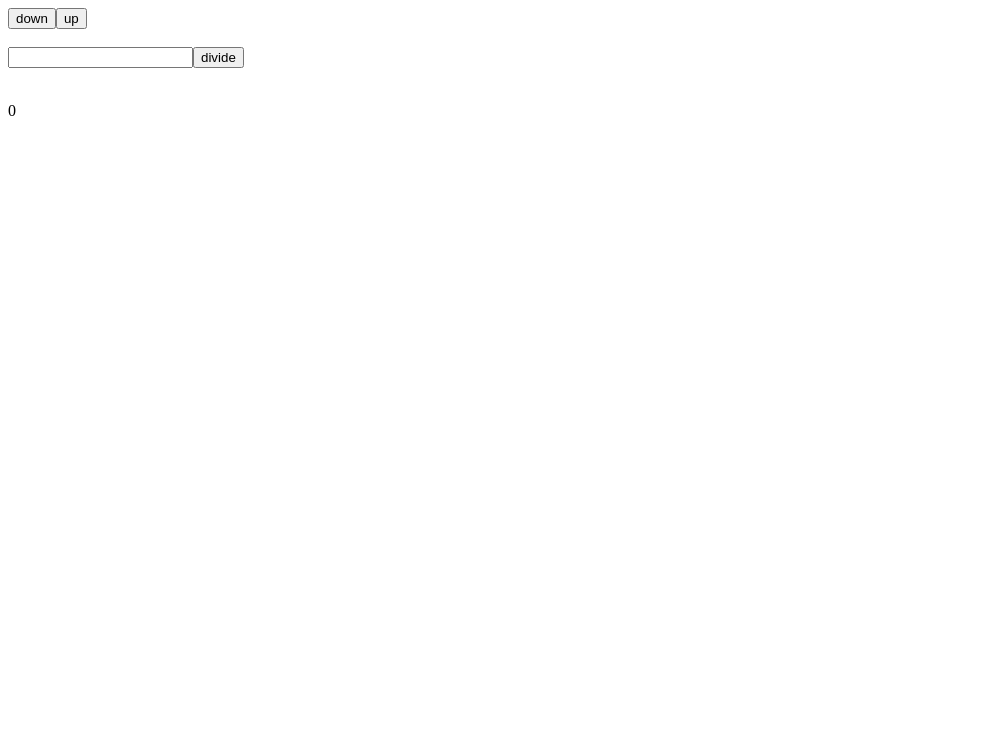
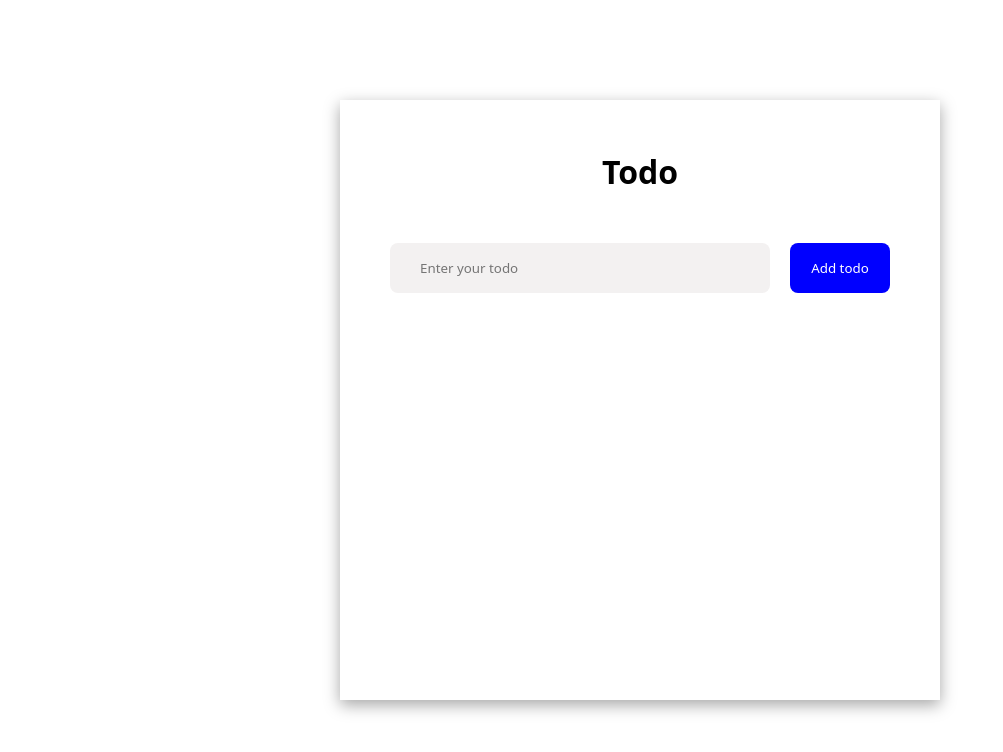
Before and after one commit to Nguyenthithuhang0406/ReactJs-HIT, a React (Vite) app: page / in a window 1280 px wide. Shown: the top 752 px of the page, without its empty margins (0-1003 px from the left). Built offline with nearby package versions, Linux system fonts and the light colour scheme.

Commit message:
BTVN10.2

```diff
--- a/src/App.jsx
+++ b/src/App.jsx
@@ -1,62 +1,183 @@
 /* eslint-disable */
-import React, { useReducer, useState } from 'react'
+// /* eslint-disable */
+// import React, { useReducer, useState } from 'react'
 
-//useState
-//initState
-//action (down/up)
+// //useState
+// //initState
+// //action (down/up)
 
-//useReducer
-//initState
-const initState = 0;
-//actions
-const UP_COUNT = 'up';
-const DOWN_COUNT = 'down';
-const DIVIDE_BY = 'divide';
-//reducer
+// //useReducer
+// //initState
+// const initState = 0;
+// //actions
+// const UP_COUNT = 'up';
+// const DOWN_COUNT = 'down';
+// const DIVIDE_BY = 'divide';
+// //reducer
+// const reducer = (state, action) => {
+
+//   switch (action.type) {
+//     case UP_COUNT:
+//       return state + 1;
+//     case DOWN_COUNT:
+//       return state - 1;
+//     case DIVIDE_BY:
+//       // return state / action.divisor;   //chia dung
+//       return Math.floor(state / action.divisor);
+
+//     default:
+//       throw new Error("invalid action");
+//   }
+
+// }
+// //dispatch
+// const App = () => {
+
+//   //dispatch
+//   const [count, dispatch] = useReducer(reducer, initState);
+//   const [divisor, setDivisor] = useState(1);
+
+//   const handleDown = () => {
+//     setCount(count - 1);
+//   };
+
+//   const handleUp = () => {
+//     setCount(count + 1);
+//   }
+//   return (
+//     <>
+//       <button onClick={() => dispatch({ type: DOWN_COUNT })}>down</button>
+//       <button onClick={() => dispatch({ type: UP_COUNT })}>up</button>
+//       <br/><br/>
+//       <div>
+//         <input className='input' onChange={(e) => setDivisor(e.target.value)}
+//         />
+//         <button onClick={() => dispatch({type: DIVIDE_BY, divisor: divisor})}>divide</button>
+//       </div>
+
+//       <br />
+//       <p>{count}</p>
+//     </>
+//   )
+// }
+
+// export default App;
+
+
+import React, { useReducer } from 'react';
+import './App.scss';
+import "./index.scss";
+
+
+// useReducer
+// 1. init State
+const initState = {
+  todoInput: '',
+  todos: [],
+  editingIndex: null
+}
+// 2. actions
+const SET_INPUT_VALUE = 'set_input_value'
+const ADD_TODO = 'add';
+const UPDATE_TODO = 'update';
+const DELETE_TODO = 'delete';
+const ISEDITING = 'edit';
+
+const setTodo = payload => ({
+  type: SET_INPUT_VALUE,
+  payload
+})
+
+const updateTodo = (index) => ({
+  type: UPDATE_TODO,
+  index
+});
+
+const deleteTodo = (index) => ({
+  type: DELETE_TODO,
+  index
+})
+// 3. reducer
 const reducer = (state, action) => {
+  switch (action.type) {
+    case SET_INPUT_VALUE:
+      return {
+        ...state,
+        todoInput: action.payload
+      }
+    case ADD_TODO:
+      return {
+        ...state,
+        todos: [...state.todos, state.todoInput],
+        todoInput: '',
+      }
 
-  switch (action.type) {
-    case UP_COUNT:
-      return state + 1;
-    case DOWN_COUNT:
-      return state - 1;
-    case DIVIDE_BY:
-      // return state / action.divisor;   //chia dung
-      return Math.floor(state / action.divisor);
+    case ISEDITING:
+      state.todoInput = state.todos[action.index];
+      return {
+        ...state,
+        editingIndex: action.index,
+      }
+
+    case UPDATE_TODO:
+      return {
+        todos: state.todos.map((todo, index) => index === state.editingIndex ? state.todoInput : todo),
+        todoInput: '',
+        editingIndex: null,
+      }
+
+    case DELETE_TODO:
+      let deleteTodo = [...state.todos];
+      deleteTodo.splice(action.id, 1);
+      console.log(deleteTodo);
+      return {
+        ...state,
+        todos: [...deleteTodo]
+      }
 
     default:
-      throw new Error("invalid action");
+      throw new Error("Invalid action")
   }
+}
+// 4. dispatch
 
-}
-//dispatch
-const App = () => {
+function App() {
 
-  //dispatch
-  const [count, dispatch] = useReducer(reducer, initState);
-  const [divisor, setDivisor] = useState(1);
+  const [todo, dispatch] = useReducer(reducer, initState);
 
-  const handleDown = () => {
-    setCount(count - 1);
-  };
+  return (
+    <div className='app'>
+      <div className='body'>
+        <h1 >Todo</h1>
+        <input
+          type="text"
+          placeholder='Enter your todo'
+          value={todo.todoInput}
+          onChange={e => dispatch(setTodo(e.target.value))}
+        />
+        {
+          todo.editingIndex !== null ?
+            <button className='button' onClick={() => dispatch({ type: UPDATE_TODO })}>Update todo</button> :
+            <button className='button' onClick={() => dispatch({ type: ADD_TODO })}>Add todo</button>
+        }
 
-  const handleUp = () => {
-    setCount(count + 1);
-  }
-  return (
-    <>
-      <button onClick={() => dispatch({ type: DOWN_COUNT })}>down</button>
-      <button onClick={() => dispatch({ type: UP_COUNT })}>up</button>
-      <br/><br/>
-      <div>
-        <input className='input' onChange={(e) => setDivisor(e.target.value)}
-        />
-        <button onClick={() => dispatch({type: DIVIDE_BY, divisor: divisor})}>divide</button>
+        <ul>
+          {
+            todo?.todos && todo.todos.map((item, index) => (
+              <li key={index}>
+                <p style={{ display: 'inline' }}>
+                  {item}
+                </p>
+                <div className='bt-action'>
+                  <button className='action' onClick={() => dispatch(deleteTodo(index))}>&times;</button>
+                  <button className='action' onClick={() => dispatch({ type: ISEDITING, index })}>Sửa</button>
+                </div>
+              </li>
+            ))
+          }
+        </ul>
       </div>
-
-      <br />
-      <p>{count}</p>
-    </>
+    </div>
   )
 }
 
--- a/src/App.scss
+++ b/src/App.scss
@@ -0,0 +1,59 @@
+.app{
+    display: flex;
+    justify-content: center;
+    align-items: center;
+
+    .body{
+        width: 500px;
+        box-shadow: rgba(0, 0, 0, 0.35) 0px 5px 15px;
+        min-height: 500px;
+        margin-top: 100px;
+        padding: 50px;
+
+        h1{
+            text-align: center;
+        }
+
+        input{
+            margin-top: 50px;
+            width: 350px;
+            height: 50px;
+            padding-left: 30px;
+            border: none;
+            border-radius: 8px;
+            background-color: rgb(243, 241, 241);
+        }
+
+        .button{
+            margin-left: 20px;
+            height: 50px;
+            width: 100px;
+            background-color: blue;
+            border: none;
+            border-radius: 8px;
+            color: white;
+        }
+
+        li{
+            width: 410px;
+            height: 50px;
+            list-style: none;
+            display: flex;
+            justify-content: space-between;
+            align-items: center;
+            padding-left: 30px;
+            padding-right: 30px;
+        }
+
+        .bt-action{
+            .action{
+                width: 50px;
+                height: 30px;
+                margin-left: 20px;
+                border-radius: 8px;
+                border: none;
+            }
+        }
+    }
+
+}
--- a/src/index.scss
+++ b/src/index.scss
@@ -0,0 +1,5 @@
+*{
+    padding: 0;
+    margin: 0;
+    font-family: system-ui, -apple-system, BlinkMacSystemFont, 'Segoe UI', Roboto, Oxygen, Ubuntu, Cantarell, 'Open Sans', 'Helvetica Neue', sans-serif;
+}
```
